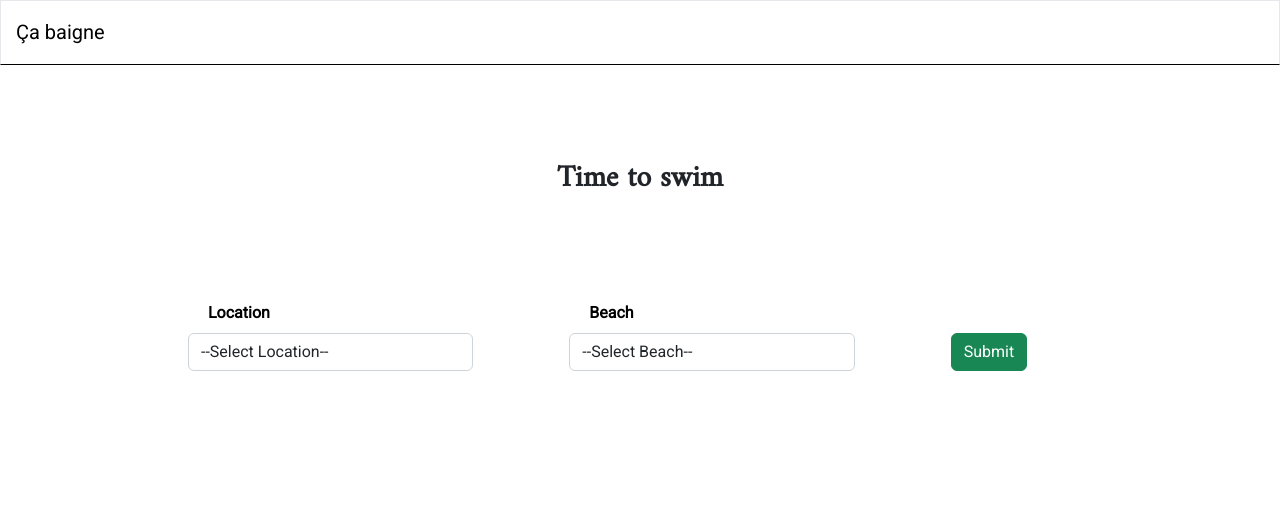
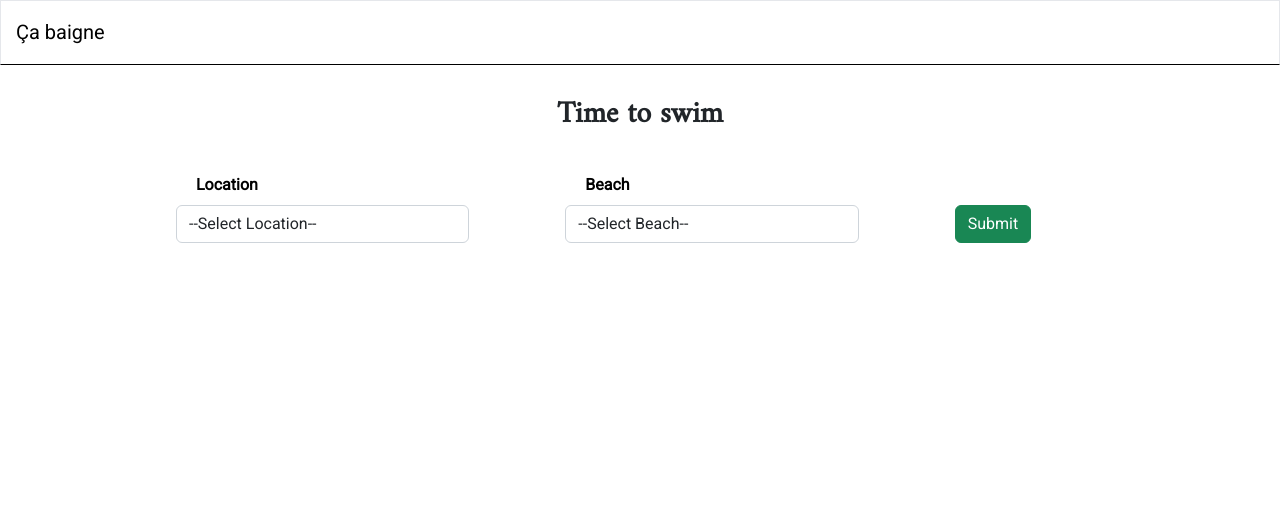
Before and after one commit to alaedine07/Ca-Baigne, a React app in the folder Frontend/: page / in a window 1280 px wide. Shown: the top 521 px of the page. Built offline with nearby package versions, Linux system fonts and the light colour scheme; a web font is replaced by a local one.

Commit message:
fixing styling

```diff
--- a/Frontend/src/components/App.css
+++ b/Frontend/src/components/App.css
@@ -11,6 +11,12 @@ html, body {
     font-family: 'Roboto', sans-serif;
     background-repeat: no-repeat;
     background-size: cover;
-    height: 100vh;
+    height: 100%;
     margin: 0;
 }
+
+.flex-wrapper {
+    display: flex;
+    min-height: 78vh;
+    flex-direction: column;
+}
--- a/Frontend/src/components/Contact/Contact.css
+++ b/Frontend/src/components/Contact/Contact.css
@@ -1,5 +1,5 @@
 .con {
     display: flex;
     justify-content: center;
-    padding: 10vh 0;
+    padding-top: 1rem;
 }
--- a/Frontend/src/components/Contact/ContactCard.css
+++ b/Frontend/src/components/Contact/ContactCard.css
@@ -10,7 +10,6 @@ body, html{
 .contact-card {
     border-radius: 20px;
     width: 500px;
-    height: 600px;
 }
 
 h1{
--- a/Frontend/src/components/Header/Navbar.css
+++ b/Frontend/src/components/Header/Navbar.css
@@ -58,30 +58,4 @@ i {
   #navbarSupportedContent ul li a {
     padding: 12px 30px;
   }
-  .hori-selector {
-    margin-top: 0px;
-    margin-left: 10px;
-    border-radius: 0;
-    border-top-left-radius: 25px;
-    border-bottom-left-radius: 25px;
-  }
-  .hori-selector .left,
-  .hori-selector .right {
-    right: 10px;
-  }
-  .hori-selector .left {
-    top: -25px;
-    left: auto;
-  }
-  .hori-selector .right {
-    bottom: -25px;
-  }
-  .hori-selector .left:before {
-    left: -25px;
-    top: -25px;
-  }
-  .hori-selector .right:before {
-    bottom: -25px;
-    left: -25px;
-  }
 }
--- a/Frontend/src/components/Home/Home.css
+++ b/Frontend/src/components/Home/Home.css
@@ -2,8 +2,3 @@
     margin: 0;
     padding: 0;
 }
-
-.container {
-    padding-top: 4rem;
-    padding-bottom: 7.6rem;
-}
--- a/Frontend/src/components/Home/Home.jsx
+++ b/Frontend/src/components/Home/Home.jsx
@@ -6,7 +6,7 @@ import './Home.css'
 
 export function Home() {
     return (
-        <div className="container">
+        <div className="flex-wrapper">
             <SearchBox />
         </div>
     )
--- a/Frontend/src/components/SearchBox/SearchBox.css
+++ b/Frontend/src/components/SearchBox/SearchBox.css
@@ -51,6 +51,8 @@ li {
 .result-text {
     font-family: 'Amiri', serif !important;
     font-size: 30px;
+    margin-left: 2rem;
+    font-weight: bolder;
 }
 
 .swiper {
--- a/Frontend/src/components/SearchBox/SearchBox.jsx
+++ b/Frontend/src/components/SearchBox/SearchBox.jsx
@@ -143,7 +143,6 @@ function SearchBox() {
   );
 }
 const divStyle = {
-  paddingTop: '4rem',
   paddingBottom: '4rem'
 };
 const btnStyle = {
```
